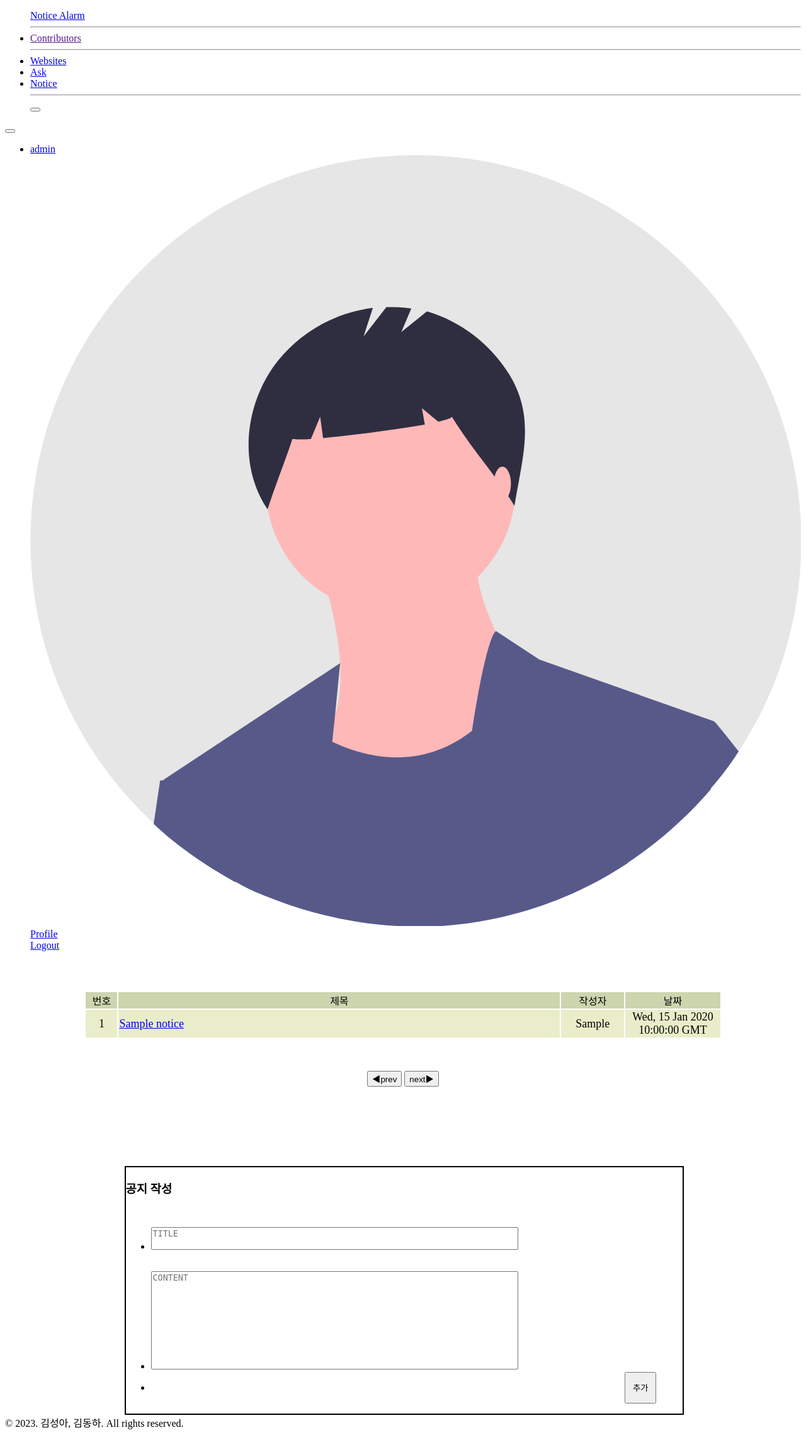
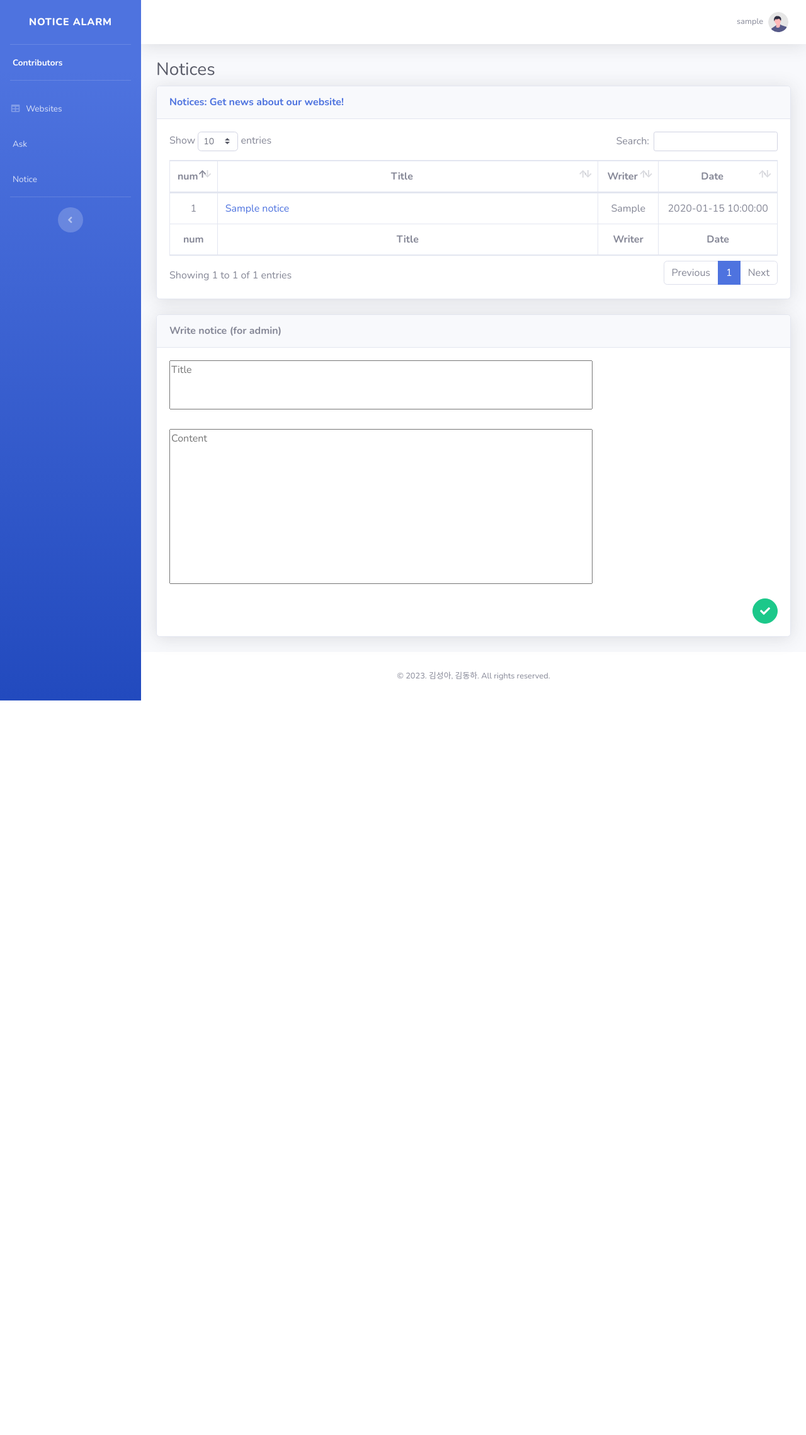
Before and after one commit to SADHKim/notice-alarm-server, a Flask app: page /notice in a window 1280 px wide. Shown: the whole page at 63% size. After the commit the page ends 1112 px from the top, so only its background shows below. Run offline with Flask 2, Linux system fonts and the light colour scheme; the visitor is signed in with stand-in values (Sample User, id 1); tables that the repository leaves empty or names only in its code hold one stand-in row (values such as "Sample post"); some libraries are stand-ins or nearby versions.

Commit message:
feat: notice page

```diff
--- a/app/server.py
+++ b/app/server.py
@@ -147,7 +147,8 @@ def ask():
 @app.route('/notice', methods = ['GET', 'POST', 'DELETE'])
 def notice():
     if request.method == 'GET':
-        return render_template('notice.html')
+        notices = connectDB.get_notices()
+        return render_template('notice.html', notices=notices)
 
     elif request.method == 'POST':
         title = request.form['title']
@@ -155,21 +156,19 @@ def notice():
         clock = datetime.now().strftime('%Y-%m-%d')
 
         flag = connectDB.push_notice(title, content, clock)
-        if flag is True:
-            return render_template('notice.html', msg="Your notice has been added.", error=0)
-        else:
-            return render_template('notice.html', msg="Your notice cannot be added.", error=1)
+        notices = connectDB.get_notices()
+        return render_template('notice.html', notices=notices)
 
     elif request.method == 'DELETE':
         data = request.get_json()
 
         flag = connectDB.delete_notice(data['num'])
         if flag is True:
-            return jsonify({'msg' : 'The notice has been deleted', 'error' : 0})
+            return jsonify({'error' : 0})
         elif flag is False:
-            return jsonify({'msg' : 'The notice is not exists', 'error' : 1})
+            return jsonify({'error' : 1})
         else:
-            return jsonify({'msg' : flag, 'error' : 1})
+            return jsonify({'msg' : flag, 'error' : -1})
 
 
 
--- a/app/static/css/notice.css
+++ b/app/static/css/notice.css
@@ -1,47 +1,20 @@
-#view{
-    width: 80%;
-    height: fit-content;
-    padding: 0;
-    margin-left: 10%;
-    margin-top: 5%;
-    border-width: 3px;
-    border-color: black;
-    border-style: solid;
+#dataTable thead{
+    text-align: center;
+}
+#dataTable tfoot{
+    text-align: center;
+}
+#dataTable tbody{
+    text-align: center;
+}
+#dataTable tbody .title{
+    text-align: left;
+}
+
+#notice-view{
     display: none;
 }
-#notice_content{
-    width: max-content;
-    height: fit-content;
+
+#notice-form textarea{
+    resize: none;
 }
-
-#notice_table{
-    width: 80%;
-    height: fit-content;
-    padding: 0;
-    margin-left: 10%;
-    margin-top: 5%;
-}
-#notice_table thead{
-    text-align: center;
-    background-color: #CCD5AE;
-    color: black;
-
-    border-color: #FEFAE0;
-    border-width: 2px;
-    border-bottom: solid;
-}
-#notices{
-    background-color: #E9EDC9;
-    color: black;
-}
-#notices tr{
-    font-size: large;
-    text-align: center;
-    height: 40px;
-    border-bottom: solid;
-    border-width: 1px;
-    border-color: black;
-}
-.notice{
-    text-align: left;
-}
--- a/app/static/js/notice_functions.js
+++ b/app/static/js/notice_functions.js
@@ -1,24 +1,21 @@
-var elementNotices;
-var notices;
-var noticesCnt;
-var index;
-var currNotice = -1;
+var currNotice;
 
 function close_view(){
-    document.getElementById('view').style.display = 'none';
+    document.getElementById('notice-view').style.display = 'none';
 }
 function open_view(num){
     let http = new XMLHttpRequest();
     let url = '/api/notices?num=' + num;
     http.onreadystatechange = () =>{
         if(http.readyState === http.DONE){
+
             currNotice = num;
 
-            document.getElementById('notice_title').innerText = http.response.title;
-            document.getElementById('notice_date').innerText = http.response.time;
-            document.getElementById('notice_content').innerText = http.response.content;
+            document.getElementById('notice-title').innerText = http.response.title;
+            document.getElementById('notice-time').innerText = http.response.time;
+            document.getElementById('notice-content').innerText = http.response.content;
 
-            document.getElementById('view').style.display = 'block';
+            document.getElementById('notice-view').style.display = 'block';
         }
     };
     http.responseType = 'json';
@@ -26,80 +23,22 @@ function open_view(num){
     http.send();
 }
 
-window.onload = () => {
-    elementNotices = document.getElementById('notices');
-    set_notices();
-};
-
-function set_notices(){
+function delete_notice(){
     let http = new XMLHttpRequest();
-    let url = '/api/notices';
+    let url = '/notice'
     http.onreadystatechange = () =>{
         if(http.readyState === http.DONE){
-            notices = http.response;
-            index = 0;
-            noticesCnt = Object.keys(notices).length;
-            set_elementNotices();
+            if(http.response.error == 0){
+                location.reload(true);
+            }
+            else if(http.response.error == -1){
+                alert(http.response.msg);
+            }
         }
-    };
-    http.responseType = 'json';
-    http.open('GET', url, true);
-    http.send();
-}
-
-function set_elementNotices(){
-    elementNotices.innerHTML = '';
-
-    if(noticesCnt == 0){
-        set_msg('There are no notices...', 1);
-        return;
     }
 
-    for(let i = 0; i < 10 && index < noticesCnt; i++, index++){
-        let tr = document.createElement('tr');
-
-        let num = document.createElement('td');
-        num.append(noticesCnt - index);
-
-        let title = document.createElement('td');
-        title.className = 'notice';
-        let a = document.createElement('a');
-        a.setAttribute('href', '#');
-        a.setAttribute('onclick', 'open_view("' + notices[index].num + '")');
-        a.append(notices[index].title);
-        title.append(a);
-
-        let writer = document.createElement('td');
-        writer.append(notices[index].writer);
-
-        let time = document.createElement('td');
-        time.append(notices[index].time);
-
-        tr.appendChild(num);
-        tr.appendChild(title);
-        tr.appendChild(writer);
-        tr.appendChild(time);
-
-        elementNotices.appendChild(tr);
-    }
+    http.open('DELETE', url, true);
+    http.setRequestHeader('Content-type', 'application/json');
+    http.responseType = 'json';
+    http.send(JSON.stringify({'num' : currNotice}));
 }
-
-function get_prev_list(){
-    if(index <= 10){
-        set_msg('First page', 1);
-        return;
-    }
-    else{
-        index = index - 10 - (index % 10);
-        set_elementNotices();
-    }
-}
-function get_next_list(){
-    if(index >= noticesCnt){
-        set_msg('Last page', 1);
-        return;
-    }
-    else{
-        set_elementNotices();
-    }
-}
--- a/app/templates/notice.html
+++ b/app/templates/notice.html
@@ -1,113 +1,122 @@
 {% extends 'base.html' %}
+{% block head %}
+<!-- Custom fonts for this template -->
+<link href="../static/vendor/fontawesome-free/css/all.min.css" rel="stylesheet" type="text/css">
+<link
+    href="https://fonts.googleapis.com/css?family=Nunito:200,200i,300,300i,400,400i,600,600i,700,700i,800,800i,900,900i"
+    rel="stylesheet">
 
-{% block head %}
-{{super()}}
-<link rel="stylesheet" href="{{url_for('static', filename='css/notice.css')}}">
-<script rel="javascript/text" src="{{url_for('static', filename='js/notice_functions.js')}}"></script>
-{% if session['user'] is defined and session['user'] == 'admin' %}
-<style>
-#notice_form{
-    width: 70%;
-    margin-left: 15%;
-    margin-top: 10%;
-    padding: 0;
-    border-style: solid;
-    border-width: 2px;
-    border-color: black;
-}
-#notice_form textarea{
-    margin-top: 30px;
-    resize: none;
-}
-</style>
-<script>
-    function delete_notice(){
-        let http = new XMLHttpRequest();
-        let url = '/notice';
-        http.onreadystatechange = () => {
-            if(http.readyState === http.DONE){
-                if (http.response.error == 0){
-                    set_msg(http.response.msg, 0);
-                    set_notices();
-                }
-                else{
-                    set_msg(http.response.msg, 1);
-                }
-                close_view();
-            }
-        }
+<!-- Custom styles for this template -->
+<link href="../static/css/sb-admin-2.min.css" rel="stylesheet">
 
-        http.responseType = 'json';
-        http.open('DELETE', url, true);
-        http.setRequestHeader('Content-type', 'application/json');
-        http.send(JSON.stringify({'num' : currNotice}));
-    }
-</script>
+<!-- Custom styles for this page -->
+<link href="../static/vendor/datatables/dataTables.bootstrap4.min.css" rel="stylesheet">
+<link href="../static/css/sb-admin-2.min.css" rel="stylesheet">
+<link rel="stylesheet" href="../static/css/notice.css">
+{% endblock %}
+
+{% block content %}
+<h1 class="h3 mb-2 text-gray-800">Notices</h1>
+
+<div class="card shadow mb-4" id="notice-view">
+    <div class="card-header py-3">
+        <h6 class="m-0 font-weight-bold text-primary" id="notice-title"></h6>
+    </div>
+    <div class="card-body">
+        <p id="notice-time"></p>
+        <p id="notice-content"></p>
+        <div style="text-align: end;">
+            {% if session['admin'] is defined and session['admin'] == 'true' %}
+            <button onclick="delete_notice()" class="btn btn-danger btn-circle"><i class="fas fa-trash"></i></button>
+            {% endif %}
+            <button onclick="close_view()" class="btn btn-success btn-circle"><i class="fas fa-check"></i></button>
+        </div>
+    </div>
+</div>
+
+<div class="card shadow mb-4">
+    <div class="card-header py-3">
+        <h6 class="m-0 font-weight-bold text-primary">Notices: Get news about our website!</h6>
+    </div>
+    <div class="card-body">
+        <div class="table-responsive">
+            <table class="table table-bordered" id="dataTable" width="100%" cellspacing="0">
+                <colgroup>
+                    <col width="5%">
+                    <col width="65%">
+                    <col width="10%">
+                    <col width="20%">
+                </colgroup>
+                <thead>
+                    <tr>
+                        <th>num</th>
+                        <th>Title</th>
+                        <th>Writer</th>
+                        <th>Date</th>
+                    </tr>
+                </thead>
+                <tfoot>
+                    <tr>
+                        <th>num</th>
+                        <th>Title</th>
+                        <th>Writer</th>
+                        <th>Date</th>
+                    </tr>
+                </tfoot>
+                <tbody>
+                    {% set num = [] %}
+                    {% for notice in notices %}
+                    <tr>
+                        <td>{{num|length + 1}}</td>
+                        <td class="title"><a href="#notice-view" onclick='open_view("{{notice['num']}}")'>{{notice['title']}}</a></td>
+                        <td>{{notice['writer']}}</td>
+                        <td>{{notice['time']}}</td>
+                    </tr>
+                    {% set tmp = num.append(0) %}
+                    {% endfor %}
+                </tbody>
+            </table>
+        </div>
+    </div>
+</div>
+
+{% if session['admin'] is defined and session['admin'] == 'true' %}
+<div class="card shadow mb-4" id="notice-form">
+    <div class="card-header py-3">
+        <h6 class="m-0 font-weight-bold text-secondary">Write notice (for admin)</h6>
+    </div>
+    <div class="card-body">
+        <form action="{{url_for('notice')}}" method="POST">
+            <p>
+                <textarea name="title" cols="70" rows="3" placeholder="Title" required></textarea>
+                <br><br>
+                <textarea name="content" cols="70" rows="10" placeholder="Content" required></textarea>
+            </p>
+            <div style="text-align: end;">
+                <button class="btn btn-success btn-circle"><i class="fas fa-check"></i></button>
+            </div>
+        </form>
+    </div>
+</div>
 {% endif %}
 {% endblock %}
 
-{% block content %}
-    <div id="view">
-        <ul>
-            <li>
-                <span><h4>제목 : </h4></span>
-                <span id="notice_title"></span>
-            </li>
-            <li>
-                <span><h4>날짜 : </h4></span>
-                <span id="notice_date"></span>
-            </li>
-            <li>
-                <span id="notice_content"></span>
-            </li>
-            <li style="text-align: end;">
-                {% if session['user'] is defined and session['user'] == 'admin' %}
-                <button class="button" style="margin-right: 20px;" onclick="delete_notice()">삭제</button>
-                {% endif %}
-                <button class="button" style="margin-right: 20px;" onclick="close_view()">닫기</button>
-            </li>
-        </ul>
-    </div>
+{% block script %}
+<!-- Bootstrap core JavaScript-->
+<script src="../static/vendor/jquery/jquery.min.js"></script>
+<script src="../static/vendor/bootstrap/js/bootstrap.bundle.min.js"></script>
 
-    <div id="notice_table">
-        <table style="width: 100%;">
-            <colgroup>
-                <col width="5%"/>
-                <col width="70%"/>
-                <col width="10%"/>
-                <col width="15%"/>
-            </colgroup>
-            <thead>
-                <td>번호</td>
-                <td>제목</td>
-                <td>작성자</td>
-                <td>날짜</td>
-            </thead>
-            <tbody id="notices">
-            </tbody>
-        </table>
-        <div style="text-align: center; margin-top: 5%;">
-            <button class="button" onclick="get_prev_list()">◀prev</button>
-            <button class="button" onclick="get_next_list()">next▶</button>
-        </div>
-    </div>
+<!-- Core plugin JavaScript-->
+<script src="../static/vendor/jquery-easing/jquery.easing.min.js"></script>
 
-{% if session['user'] is defined and session['user'] == 'admin' %}
-    <div id="notice_form">
-        <form action="{{url_for('notice')}}" method="POST">
-            <h3>공지 작성</h3>
-            <ul>
-                <li>
-                    <textarea name="title" cols="70" rows="2" placeholder="TITLE"></textarea>
-                </li>
-                <li>
-                    <textarea name="content" cols="70" rows="10" placeholder="CONTENT"></textarea>
-                </li>
-                <li style="text-align: end;">
-                    <button class="button" style="margin-right:5%; width: 50px; height: 50px;">추가</button>
-                </li>
-            </ul>
-        </form>
-    </div>
-{% endif %}
+<!-- Custom scripts for all pages-->
+<script src="../static/js/sb-admin-2.min.js"></script>
+
+<!-- Page level plugins -->
+<script src="../static/vendor/datatables/jquery.dataTables.min.js"></script>
+<script src="../static/vendor/datatables/dataTables.bootstrap4.min.js"></script>
+
+<!-- Page level custom scripts -->
+<script src="../static/js/demo/datatables-demo.js"></script>
+<script src="../static/js/notice_functions.js"></script>
 {% endblock %}
```
Also changed, not shown: app/static/css/register.css (deleted, +0 -11 lines), app/static/css/websites.css (deleted, +0 -23 lines).
